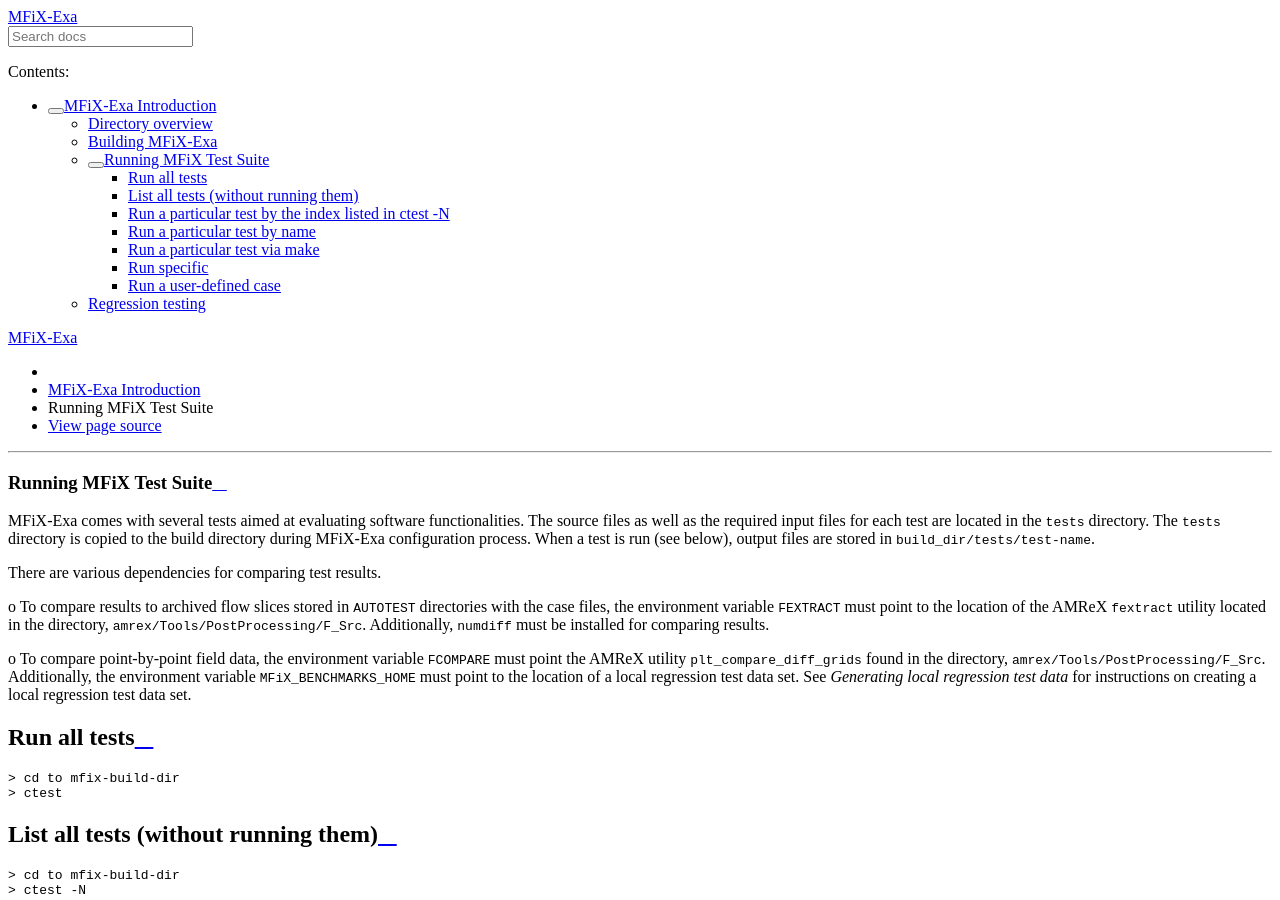
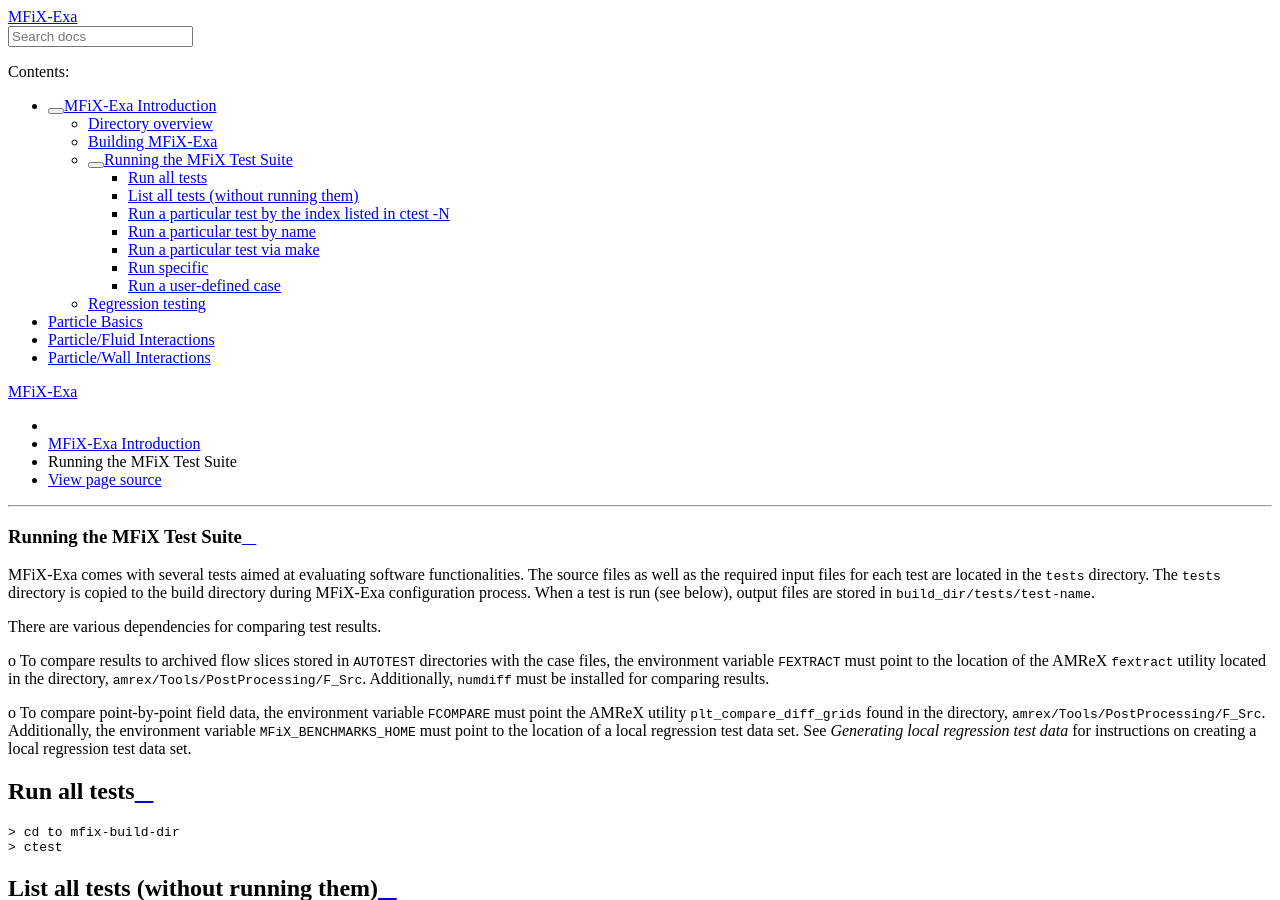
Before and after one commit to mwm126/MFIX-Exa, a Sphinx documentation site: the page built from docs/source/RunningTestSuite.rst, in a window 1280 px wide and 900 px high. Built offline with Sphinx 7.4.7 and the Read the Docs theme 2.0.0, drawn with Linux system fonts in a browser that asks for light colours; pages that are not in the unit, such as notebooks, are missing from menus.

Commit message:
Adding particle files

```diff
--- a/docs/source/RunningTestSuite.rst
+++ b/docs/source/RunningTestSuite.rst
@@ -1,4 +1,4 @@
-Running MFiX Test Suite
+Running the MFiX Test Suite
 =======================
 
 MFiX-Exa comes with several tests aimed at evaluating software
--- a/docs/source/Structure.rst
+++ b/docs/source/Structure.rst
@@ -26,8 +26,3 @@ Directory overview
 +--------------+------------------------------------------------+
 | tutorials    | Set-ups for different EB geometries            |
 +--------------+------------------------------------------------+
-
-.. toctree::
-   :maxdepth: 1
-
-   Structure
--- a/docs/source/index.rst
+++ b/docs/source/index.rst
@@ -21,6 +21,10 @@ the master branch at the beginning of each month.
    :caption: Contents:
 
    Introduction
+   Particle
+   ParticleBasics
+   ParticleFluid
+   ParticleWalls
 
 Notice
 ------
```
Also changed, not shown: docs/source/ParticleFluid.rst (renamed from docs/source/ParticleFuild.rst).
